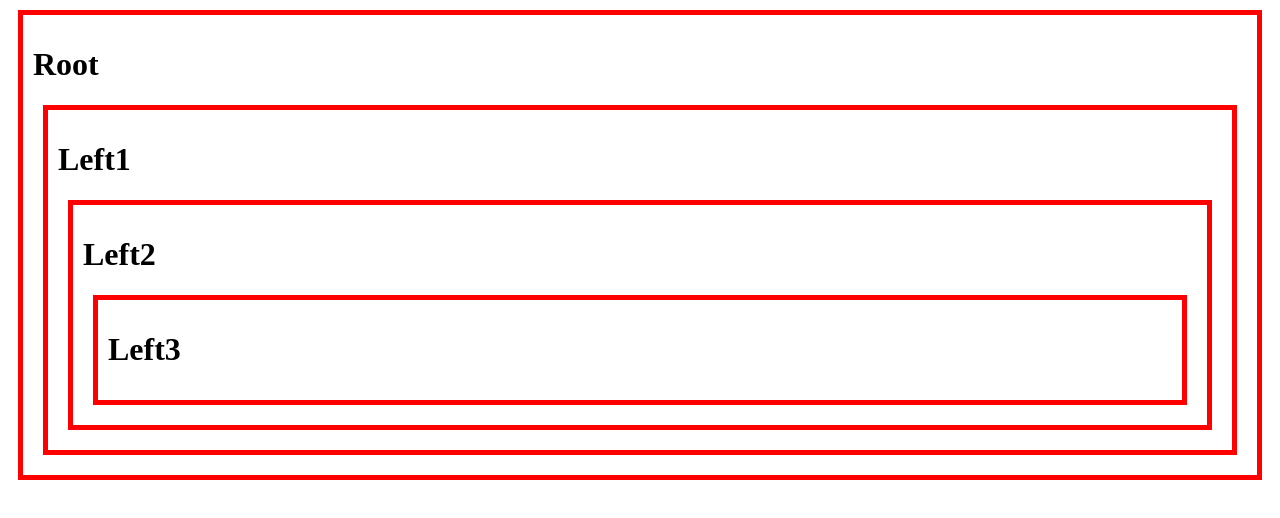
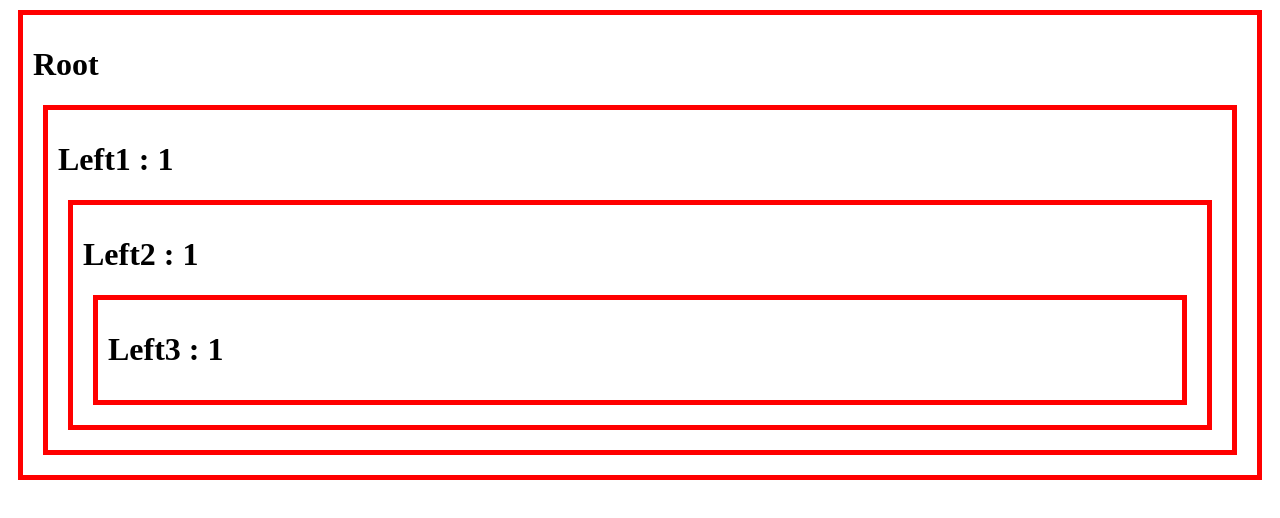
Before and after one commit to wjdpwdn/React_redux_training, a React (Create React App) app: page / in a window 1280 px wide. Shown: the top 518 px of the page. Built offline with nearby package versions, Linux system fonts and the light colour scheme.

Commit message:
state 드릴링

```diff
--- a/src/App.js
+++ b/src/App.js
@@ -1,11 +1,13 @@
 import React from "react";
 import "./style.css";
+import { useState } from "react";
 
 function App() {
+  const [number, setNumber] = useState(1);
   return (
     <div id="container">
       <h1>Root</h1>
-      <Left1></Left1>
+      <Left1 number={number}></Left1>
     </div>
   );
 }
@@ -13,8 +15,8 @@ function App() {
 function Left1(props) {
   return (
     <div>
-      <h1>Left1</h1>
-      <Left2></Left2>
+      <h1>Left1 : {props.number}</h1>
+      <Left2 number={props.number}></Left2>
     </div>
   );
 }
@@ -22,8 +24,8 @@ function Left1(props) {
 function Left2(props) {
   return (
     <div>
-      <h1>Left2</h1>
-      <Left3></Left3>
+      <h1>Left2 : {props.number}</h1>
+      <Left3 number={props.number}></Left3>
     </div>
   );
 }
@@ -31,7 +33,7 @@ function Left2(props) {
 function Left3(props) {
   return (
     <div>
-      <h1>Left3</h1>
+      <h1>Left3 : {props.number}</h1>
     </div>
   );
 }
```
